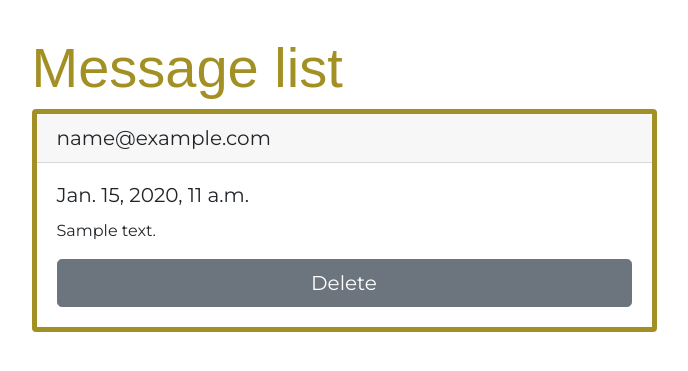
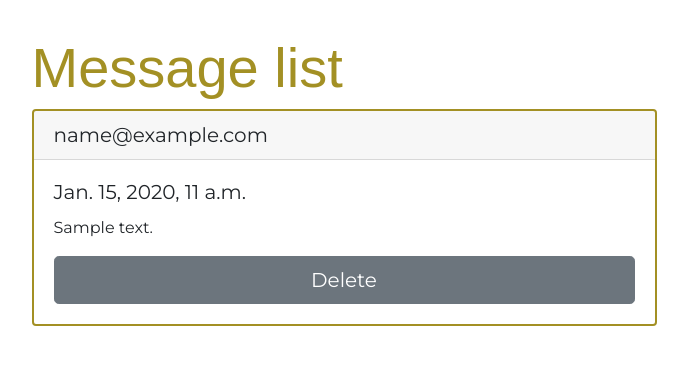
Before and after one commit to TomRichtr/my_personal_website, a Django app: page /message/list/ in a window 1280 px wide. Shown: the part 56-427 px from the top of the page, without its empty margins (296-984 px from the left). Run offline with Django 3.2, Linux system fonts and the light colour scheme; tables that the repository leaves empty hold one stand-in row (values such as "Sample post"); some libraries are stand-ins or nearby versions; some web fonts are replaced.

Commit message:
Update style.css

```diff
--- a/static/css/style.css
+++ b/static/css/style.css
@@ -323,6 +323,6 @@ body, html {
 .card {
   margin-bottom: 50px;
   border-color:#a39024;
-  border-width:5px;
+  border-width:2px;
   border-style:solid;
 }
```
